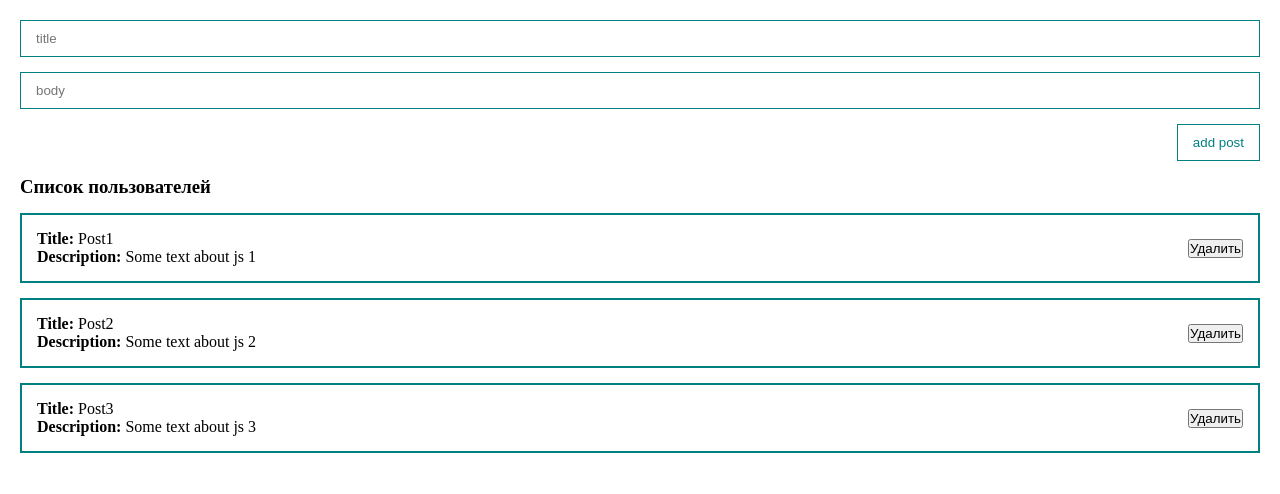
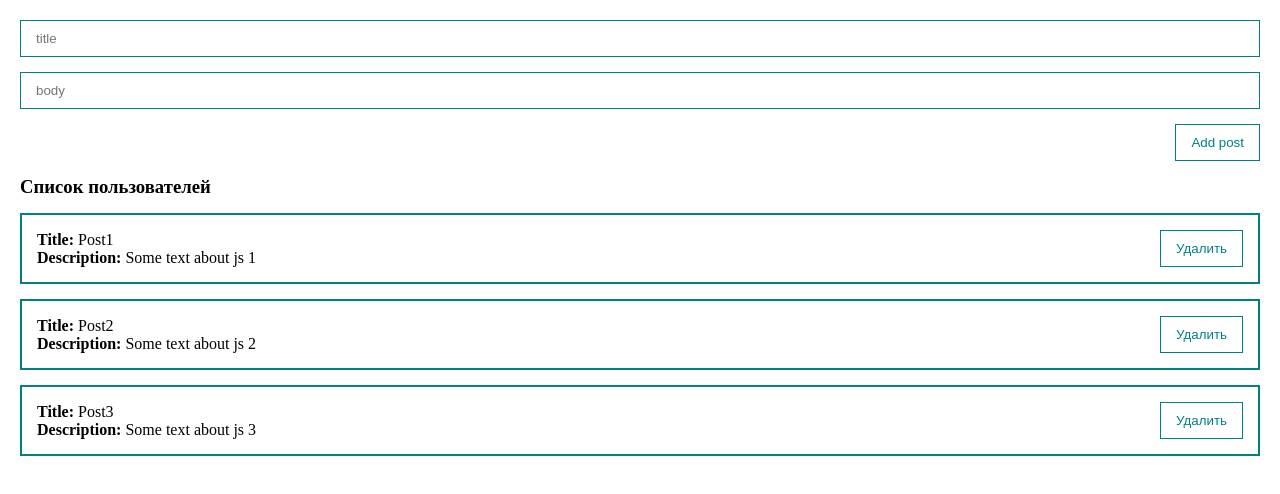
Before and after one commit to oleghruschev/vue3-course, a Vue app: page / in a window 1280 px wide. Shown: the top 494 px of the page. Built offline with nearby package versions, Linux system fonts and the light colour scheme.

Commit message:
added ui components

```diff
--- a/src/components/PostForm.vue
+++ b/src/components/PostForm.vue
@@ -1,20 +1,13 @@
 <template>
   <form class="form" @submit.prevent>
-    <input
-      class="input"
-      type="text"
-      placeholder="title"
-      v-model="post.title"
-      @input="inputTitle"
-    />
-    <input
-      class="input"
-      type="body"
-      placeholder="body"
-      v-model="post.body"
-      @input="body = $event.target.value"
-    />
-    <button class="btn" @click="createPost">add post</button>
+    <my-input placeholder="title" v-model="post.title" />
+    <my-input placeholder="body" v-model="post.body" />
+    <my-button
+      @click="createPost"
+      style="align-self: flex-end; margin-bottom: 15px"
+    >
+      Add post
+    </my-button>
   </form>
 </template>
 
@@ -52,19 +45,4 @@ export default {
   display: flex;
   flex-direction: column;
 }
-
-.input {
-  border: 1px solid teal;
-  padding: 10px 15px;
-  margin-bottom: 15px;
-}
-
-.btn {
-  padding: 10px 15px;
-  background: none;
-  color: teal;
-  border: 1px solid teal;
-  margin-bottom: 15px;
-  align-self: flex-end;
-}
 </style>
--- a/src/components/PostItem.vue
+++ b/src/components/PostItem.vue
@@ -4,9 +4,7 @@
       <div><strong>Title:</strong> {{ post.title }}</div>
       <div><strong>Description:</strong> {{ post.body }}</div>
     </div>
-    <div class="post__btns">
-      <button>Удалить</button>
-    </div>
+    <my-button @click="">Удалить</my-button>
   </div>
 </template>
 
--- /dev/null
+++ b/src/components/UI/MyButton.vue
@@ -0,0 +1,18 @@
+<template>
+  <button class="btn"><slot></slot></button>
+</template>
+
+<script>
+export default {
+  name: 'my-button',
+};
+</script>
+
+<style>
+.btn {
+  padding: 10px 15px;
+  background: none;
+  color: teal;
+  border: 1px solid teal;
+}
+</style>
--- /dev/null
+++ b/src/components/UI/MyInput.vue
@@ -0,0 +1,17 @@
+<template>
+  <input class="input" type="'text'" />
+</template>
+
+<script>
+export default {
+  name: 'my-input',
+};
+</script>
+
+<style>
+.input {
+  border: 1px solid teal;
+  padding: 10px 15px;
+  margin-bottom: 15px;
+}
+</style>
--- /dev/null
+++ b/src/components/UI/index.js
@@ -0,0 +1,4 @@
+import MyButton from './MyButton';
+import MyInput from './MyInput';
+
+export default [MyButton, MyInput];
--- a/src/main.js
+++ b/src/main.js
@@ -1,4 +1,11 @@
 import { createApp } from 'vue';
 import App from './App.vue';
+import components from '@/components/UI';
 
-createApp(App).mount('#app');
+const app = createApp(App);
+
+components.forEach((component) => {
+  app.component(component.name, component);
+});
+
+app.mount('#app');
```
Also changed, not shown: 1 other file (tests, documents, lock files or other folders).
